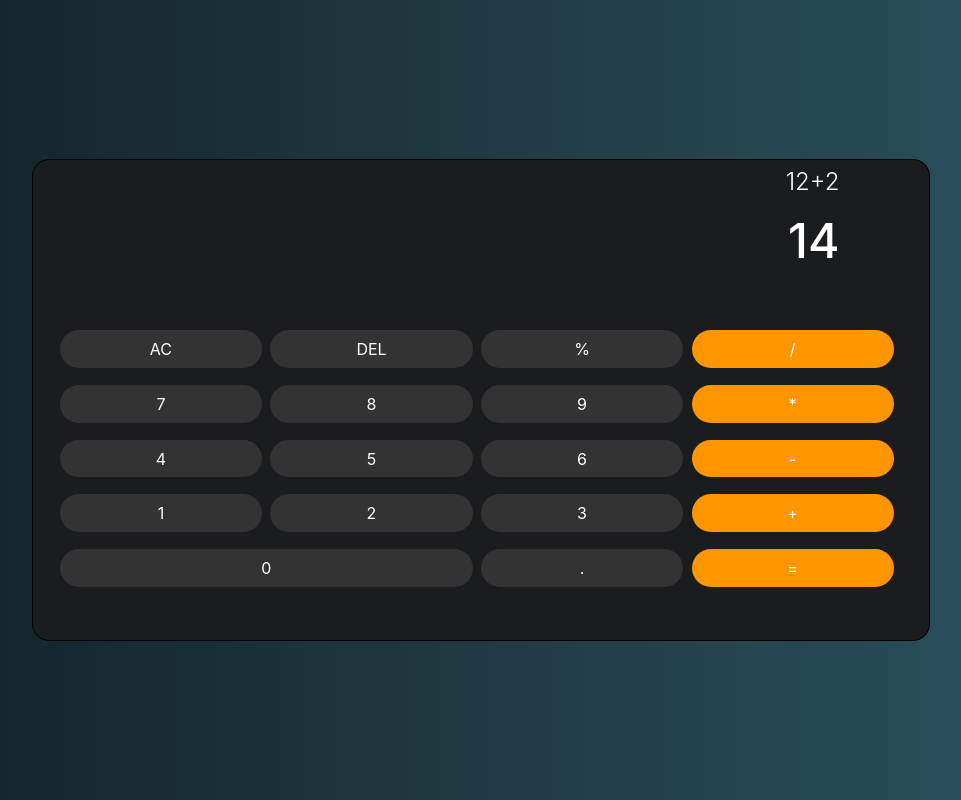
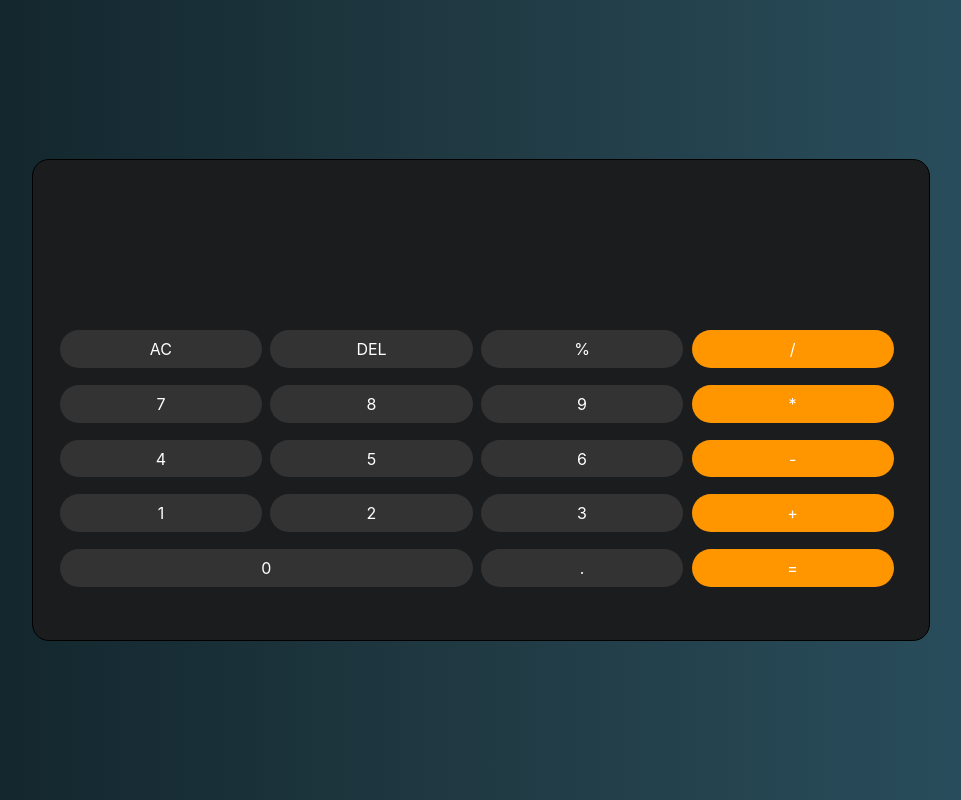
Before and after one commit to aitsimon/projects, a plain HTML site: page calculator/index.html in a window 1280 px wide. Shown: the whole page, without its empty margins (159-1120 px from the left). Drawn offline with Linux system fonts and the light colour scheme.

Commit message:
fix default values from test

```diff
--- a/calculator/index.html
+++ b/calculator/index.html
@@ -13,8 +13,8 @@
     <div class="content">
         <div id="calculator">
             <div id="top">
-                <div id="preview">12+2</div>
-                <div id="display">14</div>
+                <div id="preview"></div>
+                <div id="display"></div>
             </div>
             <div id="buttons">
                 <div class="buttonsRow" id="row1">
```
